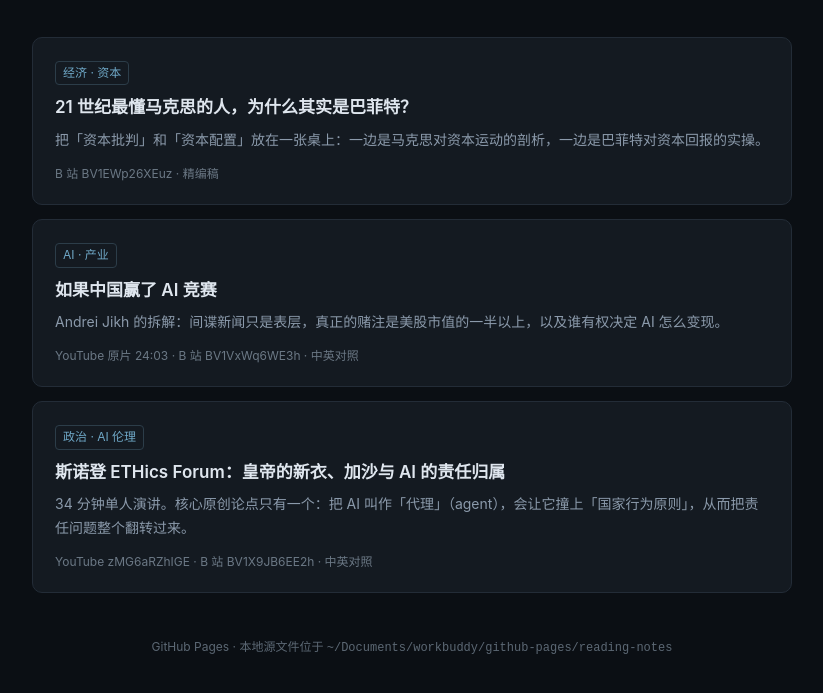
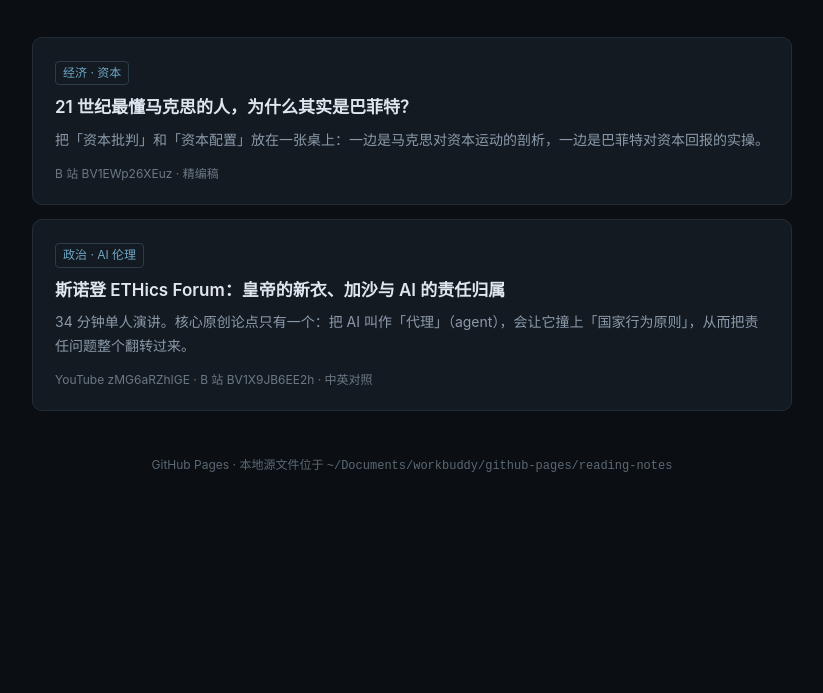
Before and after one commit to zzj-zz/reading-notes, a plain HTML site: page index.html in a window 1280 px wide. Shown: the part 135-828 px from the top of the page, without its empty margins (228-1051 px from the left). After the commit the page ends 800 px from the top, so only its background shows below. Drawn offline with Linux system fonts and the light colour scheme.

Commit message:
update index.html

```diff
--- a/index.html
+++ b/index.html
@@ -47,13 +47,6 @@
     <div class="meta">B 站 BV1EWp26XEuz · 精编稿</div>
   </a>
 
-  <a class="card" href="./ai-race/">
-    <span class="tag">AI · 产业</span>
-    <h2>如果中国赢了 AI 竞赛</h2>
-    <p>Andrei Jikh 的拆解：间谍新闻只是表层，真正的赌注是美股市值的一半以上，以及谁有权决定 AI 怎么变现。</p>
-    <div class="meta">YouTube 原片 24:03 · B 站 BV1VxWq6WE3h · 中英对照</div>
-  </a>
-
   <a class="card" href="./snowden/">
     <span class="tag">政治 · AI 伦理</span>
     <h2>斯诺登 ETHics Forum：皇帝的新衣、加沙与 AI 的责任归属</h2>
```
